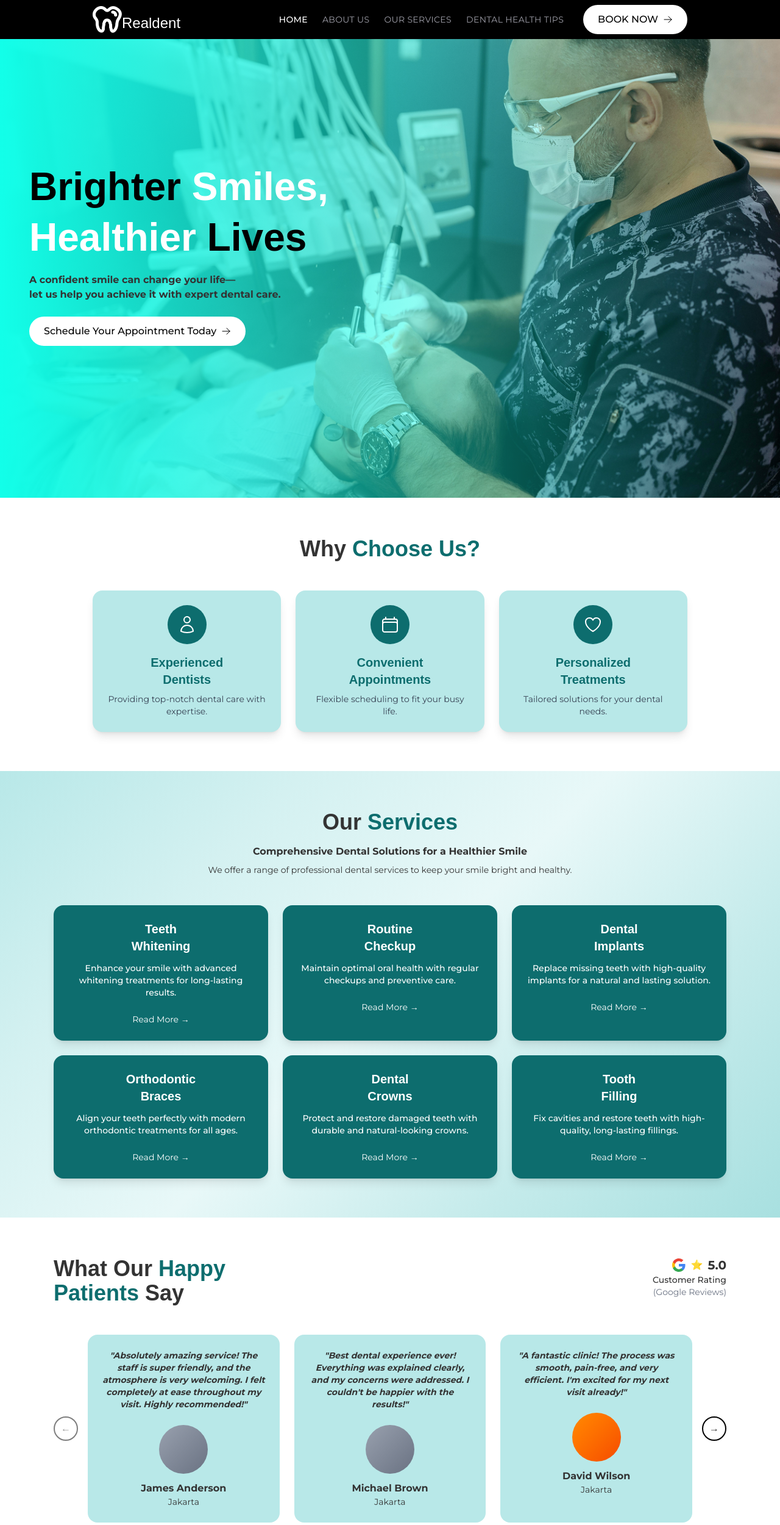
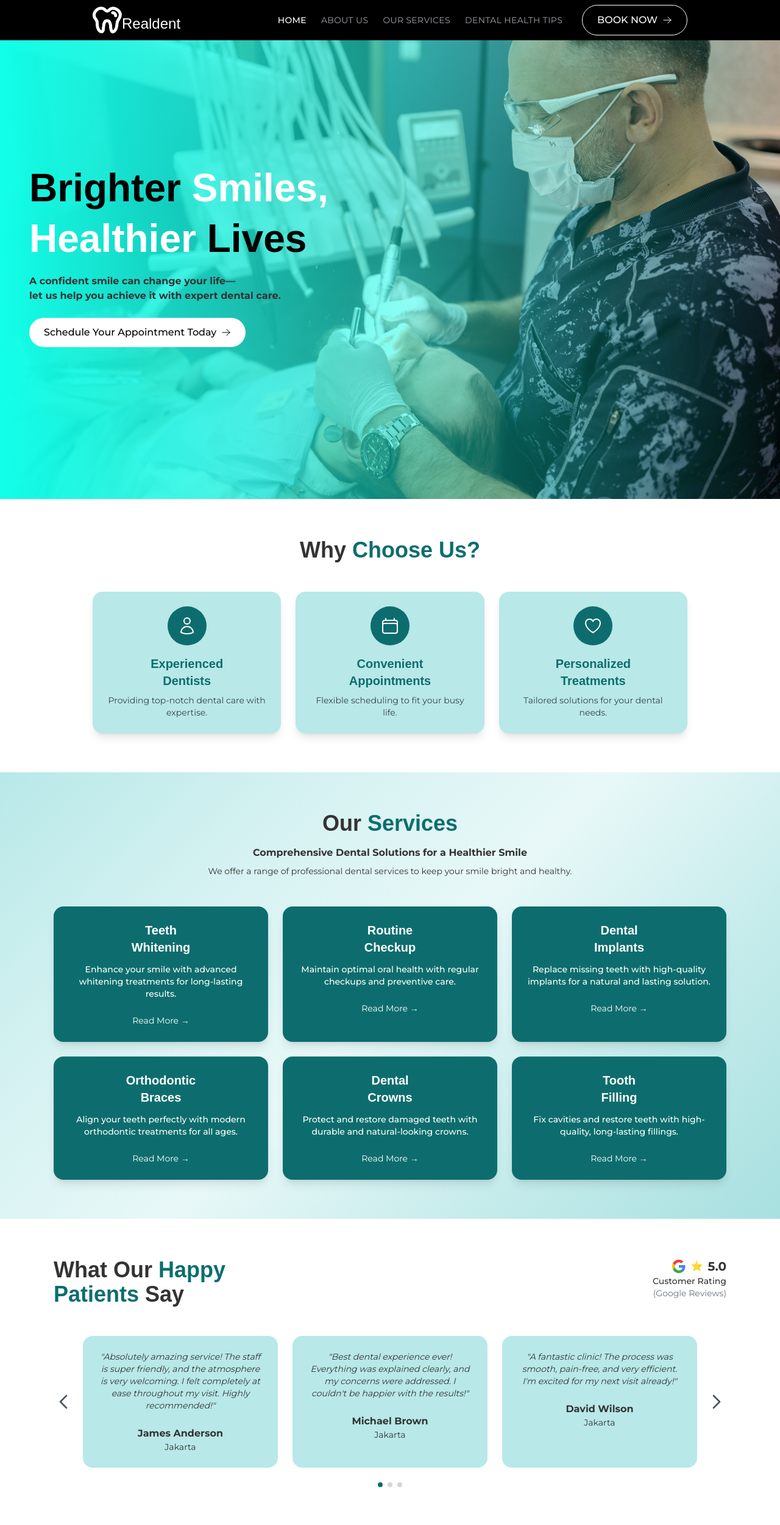
Before and after one commit to devDreaming/modern-dentist, a Next.js app: page / in a window 1280 px wide. Shown: the top 2500 px of the page at 61% size. Built offline with nearby package versions, Linux system fonts and the light colour scheme; a web font is replaced by a local one.

Commit message:
add additional animated button style, update tesimonial section styling

```diff
--- a/src/components/AnimatedButton.tsx
+++ b/src/components/AnimatedButton.tsx
@@ -7,20 +7,35 @@ interface AnimatedButtonProps {
   href?: string;
   onClick?: () => void;
   bookAppointment?: boolean;
+  variant?: "default" | "dark";
   children: string;
 }
 
-export default function AnimatedButton({ href, onClick, bookAppointment, children }: AnimatedButtonProps) {
+export default function AnimatedButton({ href, onClick, bookAppointment, variant = "default", children }: AnimatedButtonProps) {
   const { openModal } = useAppointment();
 
-  const className = "group inline-flex items-center gap-2 rounded-full px-6 py-3 font-medium transition-all duration-500 ease-out bg-size-[200%_100%] bg-position-[100%_0] hover:bg-position-[0_0] cursor-pointer";
-  const style = {
-    backgroundImage: "linear-gradient(to right, #0D6D6E 50%, white 50%)",
+  const baseClassName = "group inline-flex items-center gap-2 rounded-full px-6 py-3 font-medium transition-all duration-500 ease-out bg-size-[200%_100%] bg-position-[100%_0] hover:bg-position-[0_0] cursor-pointer";
+
+  const variantStyles = {
+    default: {
+      className: baseClassName,
+      style: { backgroundImage: "linear-gradient(to right, #0D6D6E 50%, white 50%)" },
+      textClass: "text-black transition-colors duration-500 group-hover:text-white",
+      iconClass: "size-4 text-black transition-colors duration-500 group-hover:text-white",
+    },
+    dark: {
+      className: `${baseClassName} border border-white hover:border-[#0D6D6E]`,
+      style: { backgroundImage: "linear-gradient(to right, #0D6D6E 50%, black 50%)" },
+      textClass: "text-white transition-colors duration-500",
+      iconClass: "size-4 text-white transition-colors duration-500",
+    },
   };
+
+  const { className, style, textClass, iconClass } = variantStyles[variant];
 
   const content = (
     <>
-      <span className="text-black transition-colors duration-500 group-hover:text-white">
+      <span className={textClass}>
         {children}
       </span>
       <svg
@@ -29,7 +44,7 @@ export default function AnimatedButton({ href, onClick, bookAppointment, childre
         viewBox="0 0 24 24"
         strokeWidth={1.5}
         stroke="currentColor"
-        className="size-4 text-black transition-colors duration-500 group-hover:text-white"
+        className={iconClass}
       >
         <path
           strokeLinecap="round"
@@ -40,7 +55,12 @@ export default function AnimatedButton({ href, onClick, bookAppointment, childre
     </>
   );
 
-  const handleClick = bookAppointment ? openModal : onClick;
+  const handleClick = bookAppointment
+    ? () => {
+        onClick?.();
+        openModal();
+      }
+    : onClick;
 
   if (handleClick) {
     return (
--- a/src/components/Nav.tsx
+++ b/src/components/Nav.tsx
@@ -4,7 +4,6 @@ import Image from "next/image";
 import Link from "next/link";
 import { usePathname } from "next/navigation";
 import { useState } from "react";
-import { useAppointment } from "@/context/AppointmentContext";
 import AnimatedButton from "@/components/AnimatedButton";
 
 const links = [
@@ -17,7 +16,6 @@ const links = [
 export default function Nav() {
   const pathname = usePathname();
   const [isOpen, setIsOpen] = useState(false);
-  const { openModal } = useAppointment();
 
   return (
     <nav className="bg-black text-white sticky top-0 z-50">
@@ -47,7 +45,7 @@ export default function Nav() {
               </li>
             ))}
           </ul>
-          <AnimatedButton bookAppointment>BOOK NOW</AnimatedButton>
+          <AnimatedButton bookAppointment variant="dark">BOOK NOW</AnimatedButton>
         </div>
 
         {/* Hamburger button */}
@@ -82,18 +80,9 @@ export default function Nav() {
               </li>
             ))}
           </ul>
-          <button
-            onClick={() => {
-              setIsOpen(false);
-              openModal();
-            }}
-            className="mt-4 flex items-center justify-center gap-2 rounded-full border border-white px-4 py-2 text-sm uppercase tracking-wide transition-colors hover:bg-white hover:text-black"
-          >
-            Book Now
-            <svg xmlns="http://www.w3.org/2000/svg" fill="none" viewBox="0 0 24 24" strokeWidth={1.5} stroke="currentColor" className="size-6">
-              <path strokeLinecap="round" strokeLinejoin="round" d="M13.5 4.5 21 12m0 0-7.5 7.5M21 12H3" />
-            </svg>
-          </button>
+          <div className="mt-4">
+            <AnimatedButton bookAppointment variant="dark" onClick={() => setIsOpen(false)}>BOOK NOW</AnimatedButton>
+          </div>
         </div>
       )}
     </nav>
--- a/src/components/TestimonialsGrid.tsx
+++ b/src/components/TestimonialsGrid.tsx
@@ -7,31 +7,26 @@ const testimonials = [
     quote: "Absolutely amazing service! The staff is super friendly, and the atmosphere is very welcoming. I felt completely at ease throughout my visit. Highly recommended!",
     name: "James Anderson",
     location: "Jakarta",
-    avatarGradient: "from-gray-400 to-gray-500",
   },
   {
     quote: "Best dental experience ever! Everything was explained clearly, and my concerns were addressed. I couldn't be happier with the results!",
     name: "Michael Brown",
     location: "Jakarta",
-    avatarGradient: "from-gray-400 to-gray-500",
   },
   {
     quote: "A fantastic clinic! The process was smooth, pain-free, and very efficient. I'm excited for my next visit already!",
     name: "David Wilson",
     location: "Jakarta",
-    avatarGradient: "from-orange-400 to-orange-600",
   },
   {
     quote: "The team here truly cares about their patients. Professional, gentle, and always on time. I wouldn't go anywhere else!",
     name: "Sarah Johnson",
     location: "Jakarta",
-    avatarGradient: "from-pink-400 to-pink-600",
   },
   {
     quote: "From the moment I walked in, I felt welcomed. The treatment was painless and the results exceeded my expectations!",
     name: "Robert Chen",
     location: "Jakarta",
-    avatarGradient: "from-blue-400 to-blue-600",
   },
 ];
 
@@ -66,12 +61,12 @@ export default function TestimonialsGrid({ onPrev, onNext }: TestimonialsGridPro
   }, [maxIndex, currentIndex]);
 
   const handlePrev = () => {
-    setCurrentIndex((prev) => Math.max(0, prev - 1));
+    setCurrentIndex((prev) => (prev === 0 ? maxIndex : prev - 1));
     onPrev?.();
   };
 
   const handleNext = () => {
-    setCurrentIndex((prev) => Math.min(maxIndex, prev + 1));
+    setCurrentIndex((prev) => (prev >= maxIndex ? 0 : prev + 1));
     onNext?.();
   };
 
@@ -90,10 +85,10 @@ export default function TestimonialsGrid({ onPrev, onNext }: TestimonialsGridPro
     const isLeftSwipe = distance > minSwipeDistance;
     const isRightSwipe = distance < -minSwipeDistance;
 
-    if (isLeftSwipe && currentIndex < maxIndex) {
+    if (isLeftSwipe) {
       handleNext();
     }
-    if (isRightSwipe && currentIndex > 0) {
+    if (isRightSwipe) {
       handlePrev();
     }
   };
@@ -113,12 +108,11 @@ export default function TestimonialsGrid({ onPrev, onNext }: TestimonialsGridPro
         {/* Left Arrow - hidden on mobile */}
         <button
           onClick={handlePrev}
-          disabled={currentIndex === 0}
-          className={`w-10 h-10 rounded-full border-2 border-black hidden md:flex items-center justify-center bg-white hover:bg-gray-100 shrink-0 ${
-            currentIndex === 0 ? "opacity-50 cursor-not-allowed" : ""
-          }`}
+          className="hidden md:flex items-center justify-center shrink-0 text-gray-600 hover:text-[#0D6D6E] transition-colors cursor-pointer"
         >
-          <span>←</span>
+          <svg xmlns="http://www.w3.org/2000/svg" fill="none" viewBox="0 0 24 24" strokeWidth={2} stroke="currentColor" className="w-8 h-8">
+            <path strokeLinecap="round" strokeLinejoin="round" d="M15.75 19.5 8.25 12l7.5-7.5" />
+          </svg>
         </button>
 
         {/* Carousel Container */}
@@ -139,12 +133,9 @@ export default function TestimonialsGrid({ onPrev, onNext }: TestimonialsGridPro
                 key={index}
                 className="bg-[#B8E8E8] rounded-2xl p-6 flex flex-col items-center text-center shrink-0 w-full md:w-[calc(33.333%-1rem)]"
               >
-                <p className="font-bold italic text-sm mb-6">
+                <p className="italic text-sm mb-6">
                   &quot;{testimonial.quote}&quot;
                 </p>
-                <div className="w-20 h-20 rounded-full bg-gray-300 overflow-hidden mb-3">
-                  <div className={`w-full h-full bg-gradient-to-br ${testimonial.avatarGradient}`} />
-                </div>
                 <p className="font-bold">{testimonial.name}</p>
                 <p className="text-sm">{testimonial.location}</p>
               </div>
@@ -155,12 +146,11 @@ export default function TestimonialsGrid({ onPrev, onNext }: TestimonialsGridPro
         {/* Right Arrow - hidden on mobile */}
         <button
           onClick={handleNext}
-          disabled={currentIndex >= maxIndex}
-          className={`w-10 h-10 rounded-full border-2 border-black hidden md:flex items-center justify-center bg-white hover:bg-gray-100 shrink-0 ${
-            currentIndex >= maxIndex ? "opacity-50 cursor-not-allowed" : ""
-          }`}
+          className="hidden md:flex items-center justify-center shrink-0 text-gray-600 hover:text-[#0D6D6E] transition-colors cursor-pointer"
         >
-          <span>→</span>
+          <svg xmlns="http://www.w3.org/2000/svg" fill="none" viewBox="0 0 24 24" strokeWidth={2} stroke="currentColor" className="w-8 h-8">
+            <path strokeLinecap="round" strokeLinejoin="round" d="m8.25 4.5 7.5 7.5-7.5 7.5" />
+          </svg>
         </button>
       </div>
 
```
